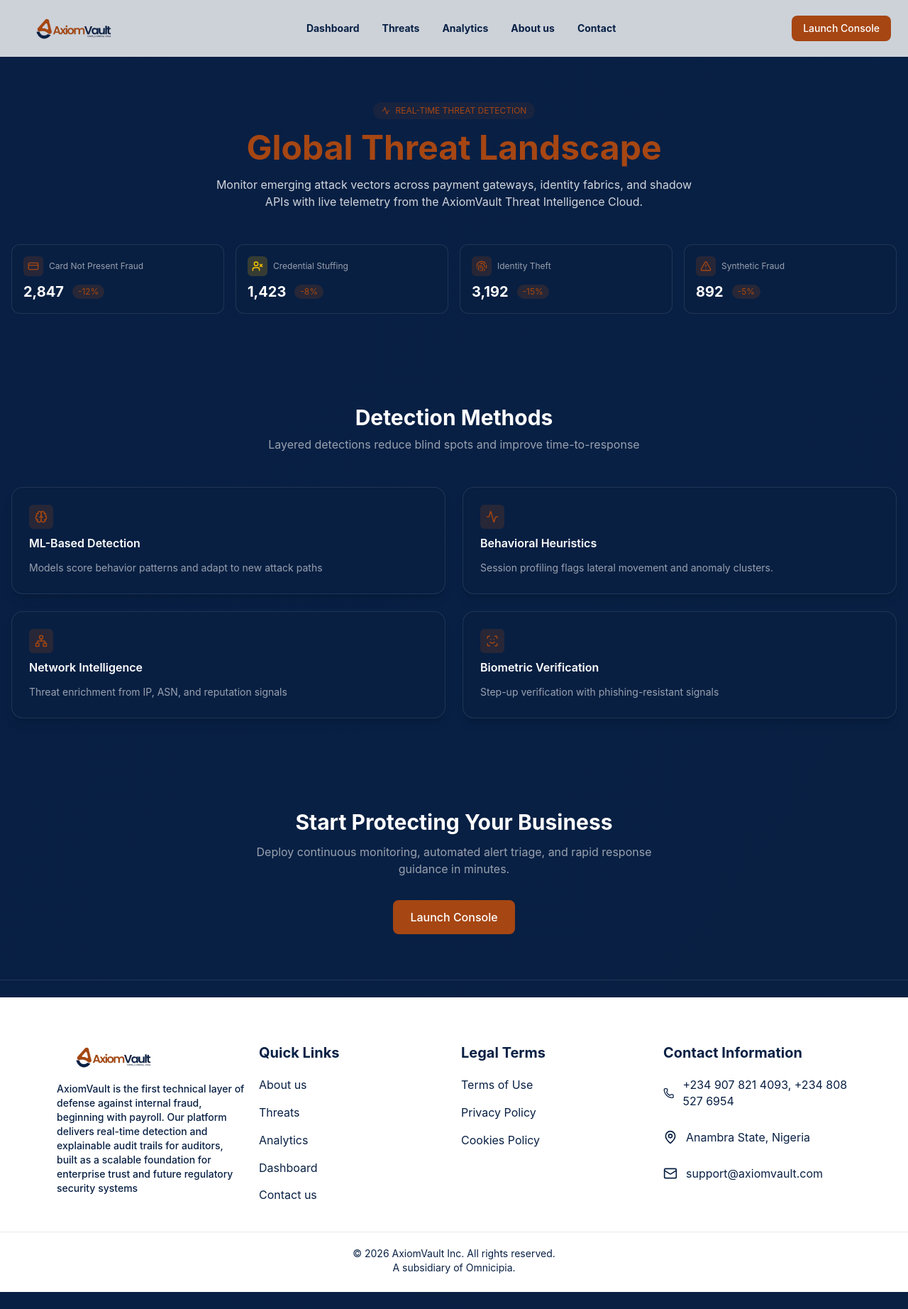
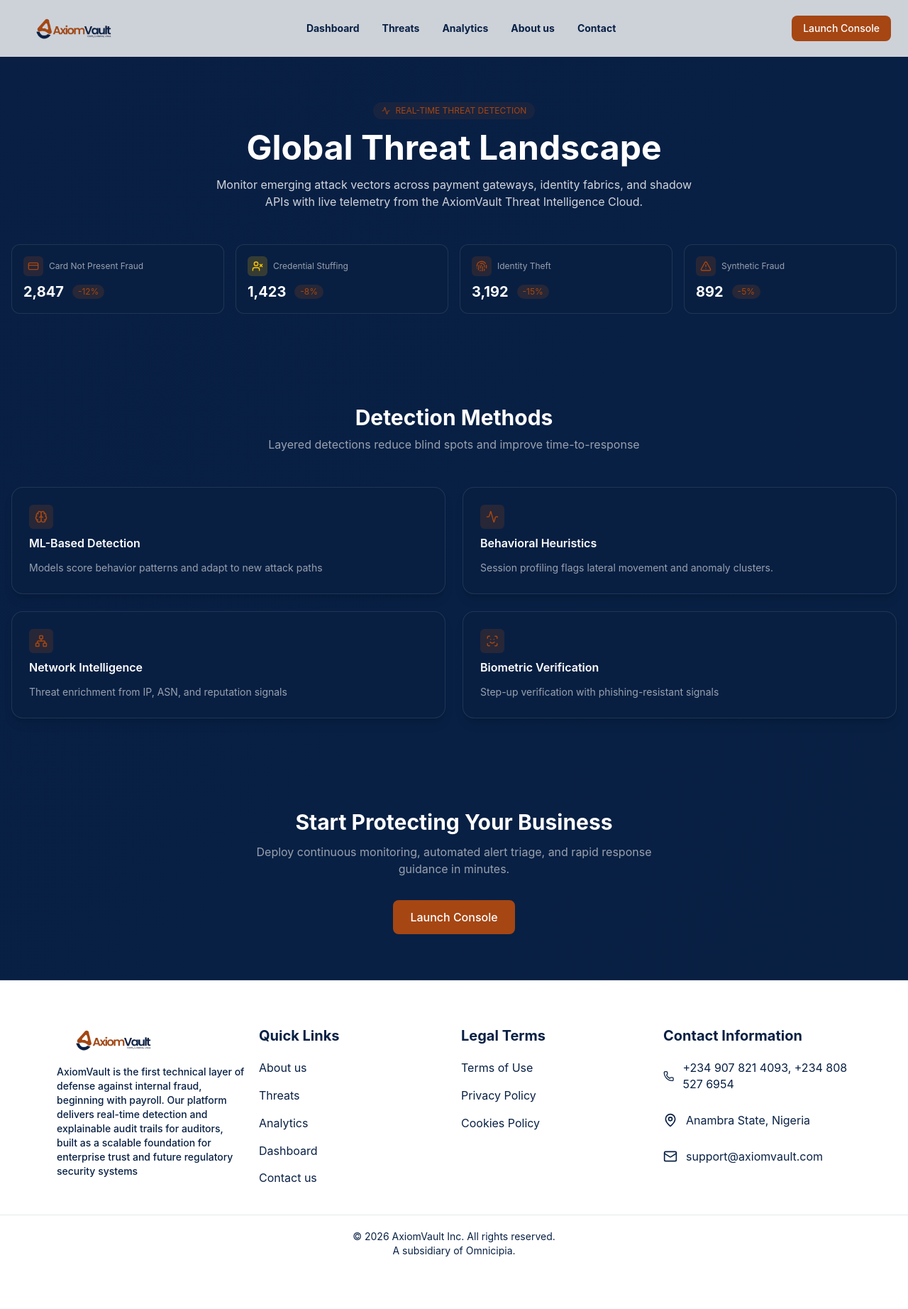
Before and after one commit to chikamso-cmd/AxiomVault, a React (Vite) app: page /threats in a window 1280 px wide. Shown: the whole page at 71% size. After the commit the page ends 1796 px from the top, so only its background shows below. Built offline with nearby package versions, Linux system fonts and the light colour scheme.

Commit message:
fixed the footer alignmeny issue and also improved the text readability on other pages

```diff
--- a/src/Pages/AboutUs.jsx
+++ b/src/Pages/AboutUs.jsx
@@ -322,7 +322,7 @@
       </section>
 
       {/* Footer */}
-      <footer className="border-t border-white/10 py-6 text-center text-gray-400 text-sm">
+      <footer className="border-t border-white/10 text-center text-gray-400 text-sm">
         <Footer />
       </footer>
     </div>
--- a/src/Pages/Analytics.jsx
+++ b/src/Pages/Analytics.jsx
@@ -48,7 +48,7 @@
           AI-DRIVEN SOC ANALYTICS
         </span>
 
-        <h1 className="text-3xl md:text-5xl font-bold text-axiom-red mb-4">
+        <h1 className="text-3xl md:text-5xl font-bold text-white mb-4">
           Fraud Analytics
         </h1>
 
@@ -172,7 +172,7 @@
       </section>
 
       {/* Footer */}
-      <footer className="border-t border-white/10 py-6 text-center text-xs text-gray-500">
+      <footer className="border-t border-white/10  text-center text-xs text-gray-500">
         <Footer />
       </footer>
     </div>
--- a/src/Pages/Dashboard.jsx
+++ b/src/Pages/Dashboard.jsx
@@ -51,7 +51,7 @@
         {/* Title */}
         <div className="flex flex-col md:flex-row md:items-center md:justify-between gap-4 mb-6">
           <div>
-            <h1 className="text-2xl md:text-3xl font-bold mb-1 text-axiom-red">
+            <h1 className="text-2xl md:text-3xl font-bold mb-1 text-white">
               Security Command Center
             </h1>
             <p className="text-sm text-gray-300">
--- a/src/Pages/LandingPage.jsx
+++ b/src/Pages/LandingPage.jsx
@@ -165,7 +165,7 @@
       </motion.div>
 
       {/* Footer */}
-      <footer className="border-t border-white/10 py-6 text-sm text-gray-500">
+      <footer className="border-t border-white/10 text-sm text-gray-500">
         <Footer />
       </footer>
     </div>
--- a/src/Pages/Threats.jsx
+++ b/src/Pages/Threats.jsx
@@ -48,7 +48,7 @@
           <Activity size={12} /> REAL-TIME THREAT DETECTION
         </span>
 
-        <h1 className="text-3xl md:text-5xl font-bold text-axiom-red mb-4">
+        <h1 className="text-3xl md:text-5xl font-bold text-white mb-4">
           Global Threat Landscape
         </h1>
 
@@ -173,7 +173,7 @@
       </section>
 
       {/* Footer */}
-      <footer className="border-t border-white/10 py-6 text-center text-xs text-gray-500">
+      <footer className="border-t border-white/10 text-center text-xs text-gray-500">
         <Footer />
       </footer>
     </div>
```
Also changed, not shown: 1 other file (tests, documents, lock files or other folders).
